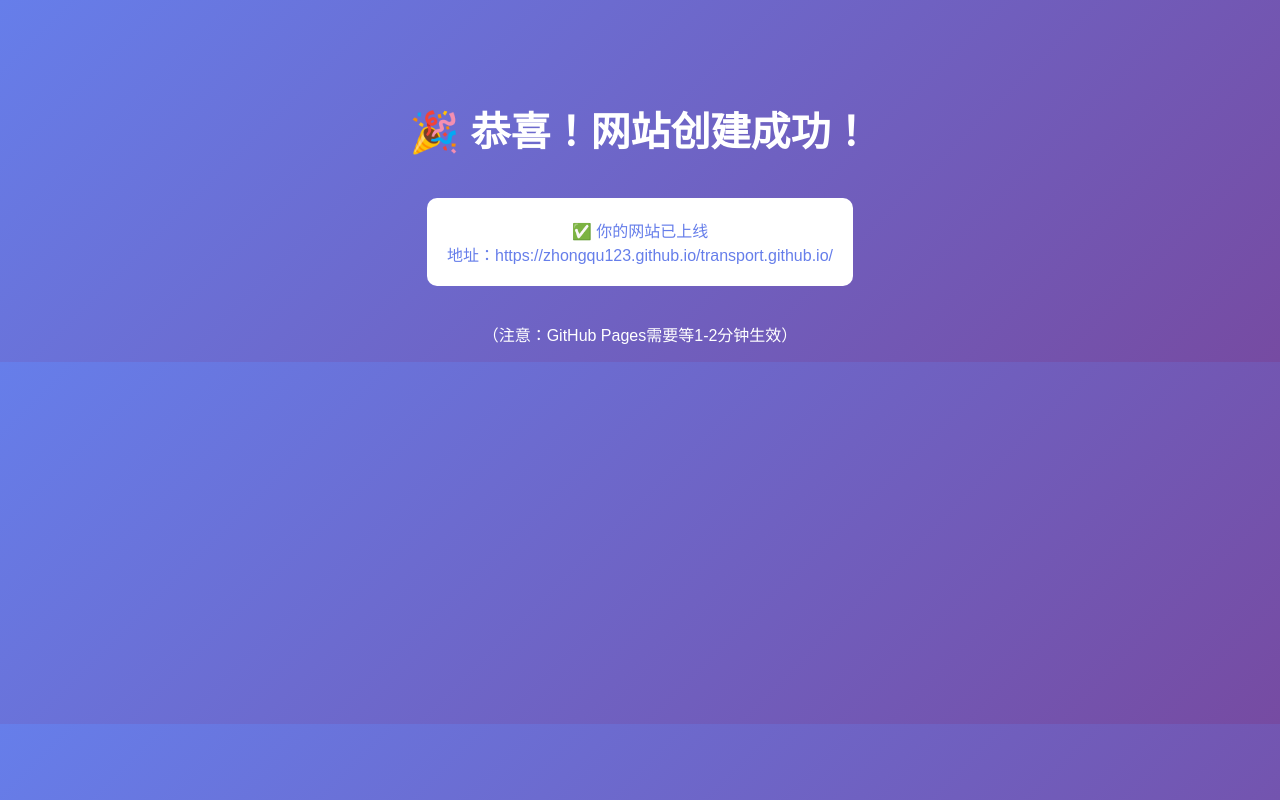
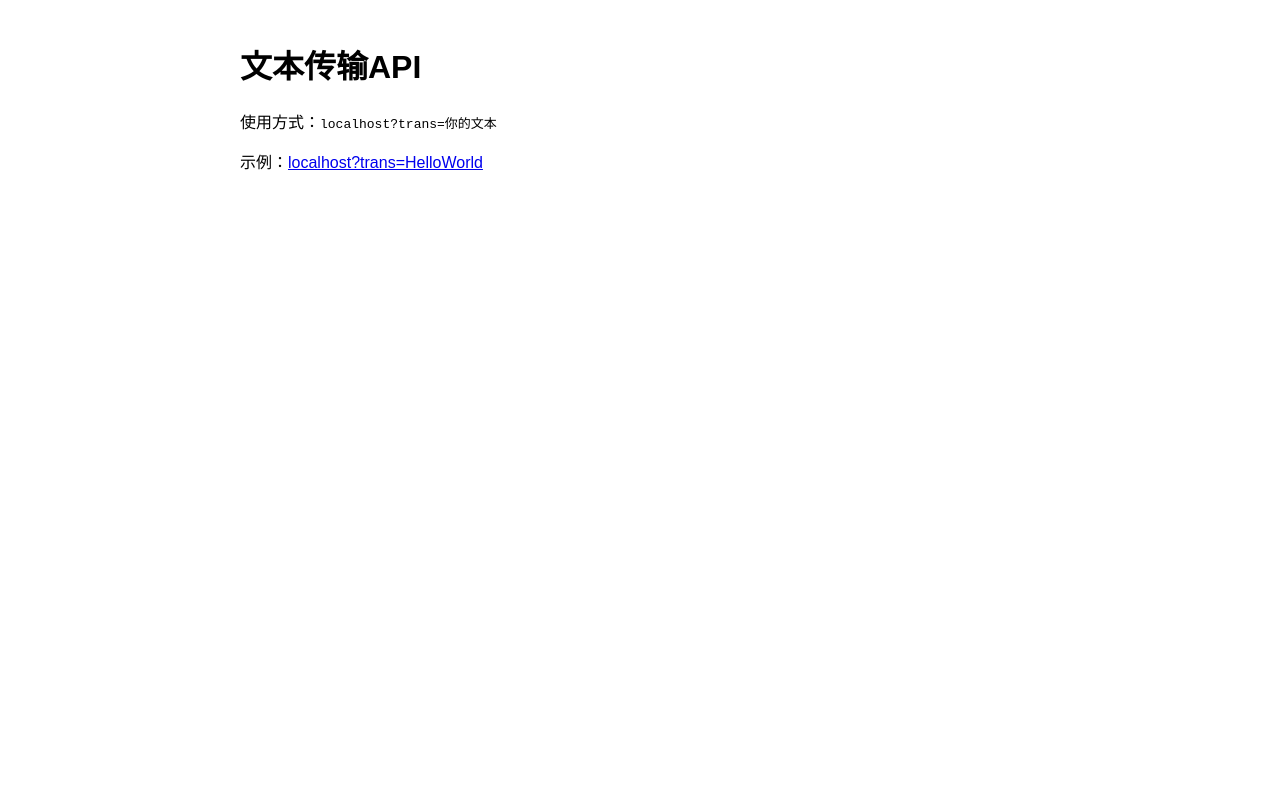
Before and after one commit to zhongqu123/transport.github.io, a plain HTML site: page index.html in a window 1280 px wide. Drawn offline with Linux system fonts and the light colour scheme.

Commit message:
Update index.html

```diff
--- a/index.html
+++ b/index.html
@@ -1,32 +1,47 @@
 <!DOCTYPE html>
 <html>
 <head>
-    <title>我的网站</title>
+    <title>文本传输API</title>
+    <script>
+        // 页面加载时自动处理URL参数
+        window.onload = function() {
+            const urlParams = new URLSearchParams(window.location.search);
+            const text = urlParams.get('trans');
+
+            if (text) {
+                // 处理文本（示例：转为大写）
+                const processedText = text.toUpperCase();
+
+                // 返回JSON
+                const response = {
+                    status: "success",
+                    originalText: text,
+                    processedText: processedText,
+                    timestamp: new Date().toISOString()
+                };
+
+                // 直接输出JSON（兼容API调用）
+                document.body.innerHTML = `<pre>${JSON.stringify(response, null, 2)}</pre>`;
+
+                // 如果是API调用，设置Content-Type（实际GitHub Pages无法修改HTTP头，但浏览器能正确解析）
+                try {
+                    document.contentType = "application/json";
+                } catch(e) {}
+            } else {
+                document.body.innerHTML = `
+                    <h1>文本传输API</h1>
+                    <p>使用方式：<code>${window.location.host}?trans=你的文本</code></p>
+                    <p>示例：<a href="?trans=HelloWorld">${window.location.host}?trans=HelloWorld</a></p>
+                `;
+            }
+        };
+    </script>
     <style>
-        body {
-            font-family: Arial, sans-serif;
-            text-align: center;
-            margin-top: 100px;
-            background: linear-gradient(135deg, #667eea 0%, #764ba2 100%);
-            color: white;
-        }
-        h1 { font-size: 2.5em; margin-bottom: 20px; }
-        .success {
-            background: white;
-            color: #667eea;
-            padding: 20px;
-            border-radius: 10px;
-            display: inline-block;
-            margin: 20px;
-        }
+        body { font-family: Arial; max-width: 800px; margin: 0 auto; padding: 20px; }
+        pre { background: #f5f5f5; padding: 15px; border-radius: 5px; }
     </style>
 </head>
 <body>
-    <h1>🎉 恭喜！网站创建成功！</h1>
-    <div class="success">
-        ✅ 你的网站已上线<br>
-        地址：https://zhongqu123.github.io/transport.github.io/
-    </div>
-    <p>（注意：GitHub Pages需要等1-2分钟生效）</p>
+    <!-- 内容由JavaScript动态生成 -->
 </body>
 </html>
```
